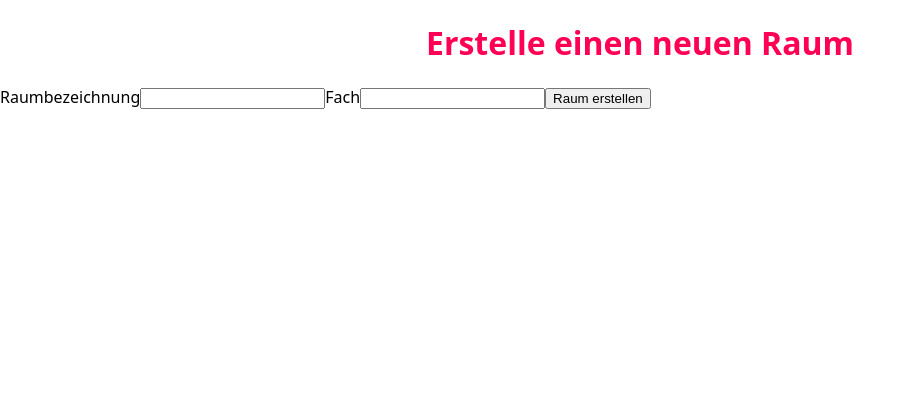
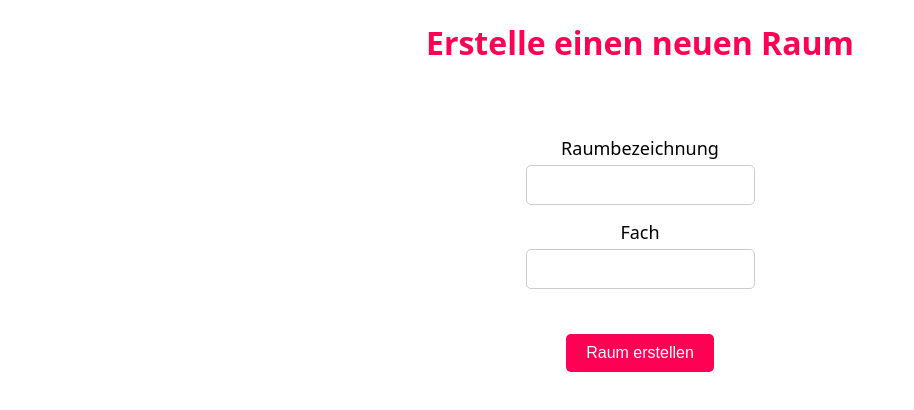
Before and after one commit to sschoe85/roomcheck, a Next.js app: page /form in a window 1280 px wide. Shown: the top 410 px of the page, without its empty margins (0-914 px from the left). Built offline with nearby package versions, Linux system fonts and the light colour scheme.

Commit message:
Create edit page

```diff
--- a/components/RoomForm/index.js
+++ b/components/RoomForm/index.js
@@ -0,0 +1,17 @@
+import Heading from "../Heading";
+import { FormContainer, Label, Input, Form, SubmitButton } from "./styles";
+
+export default function RoomForm() {
+  return (
+    <FormContainer>
+      <Heading>Erstelle einen neuen Raum</Heading>
+      <Form>
+        <Label htmlFor="roomName">Raumbezeichnung</Label>
+        <Input type="text" id="roomName" name="roomName"></Input>
+        <Label htmlFor="roomSubject">Fach</Label>
+        <Input type="text" id="roomSubject" name="roomSubject"></Input>
+        <SubmitButton type="submit">Raum erstellen</SubmitButton>
+      </Form>
+    </FormContainer>
+  );
+}
--- a/components/RoomForm/styles.js
+++ b/components/RoomForm/styles.js
@@ -1,16 +1,46 @@
+import styled from "styled-components";
 import Heading from "../Heading";
 
-export default function RoomForm() {
-  return (
-    <div>
-      <Heading>Erstelle einen neuen Raum</Heading>
-      <form>
-        <label htmlFor="roomName">Raumbezeichnung</label>
-        <input type="text" id="roomName" name="roomName"></input>
-        <label htmlFor="roomSubject">Fach</label>
-        <input type="text" id="roomSubject" name="roomSubject"></input>
-        <button type="submit">Raum erstellen</button>
-      </form>
-    </div>
-  );
-}
+const FormContainer = styled.div`
+  display: flex;
+  flex-direction: column;
+  align-items: center;
+`;
+
+const Form = styled.form`
+  display: flex;
+  flex-direction: column;
+  align-items: center;
+  max-width: 300px;
+  margin: 50px auto;
+`;
+
+const Label = styled.label`
+  font-size: 18px;
+  margin-bottom: 5px;
+`;
+
+const Input = styled.input`
+  padding: 10px;
+  font-size: 16px;
+  border: 1px solid #ccc;
+  border-radius: 5px;
+  margin-bottom: 15px;
+`;
+
+const SubmitButton = styled.button`
+  padding: 10px 20px;
+  margin-top: 30px;
+  font-size: 16px;
+  background-color: #ff0054;
+  color: #fff;
+  border: none;
+  border-radius: 5px;
+  cursor: pointer;
+
+  &:hover {
+    background-color: #d60045;
+  }
+`;
+
+export { FormContainer, Form, Label, Input, SubmitButton };
--- a/pages/form/index.js
+++ b/pages/form/index.js
@@ -1,4 +1,4 @@
-import RoomForm from "../../components/RoomForm/styles";
+import RoomForm from "../../components/RoomForm";
 
 export default function Form() {
   return <RoomForm />;
```
